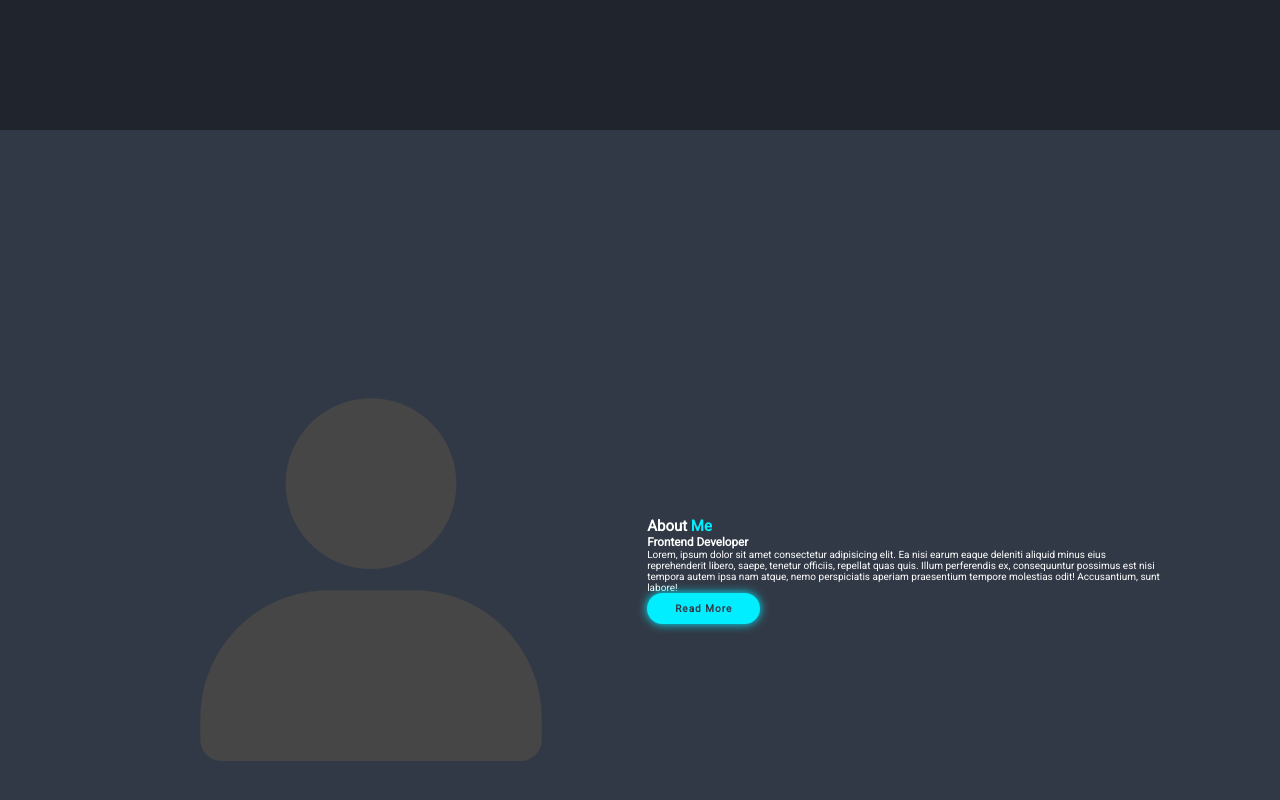
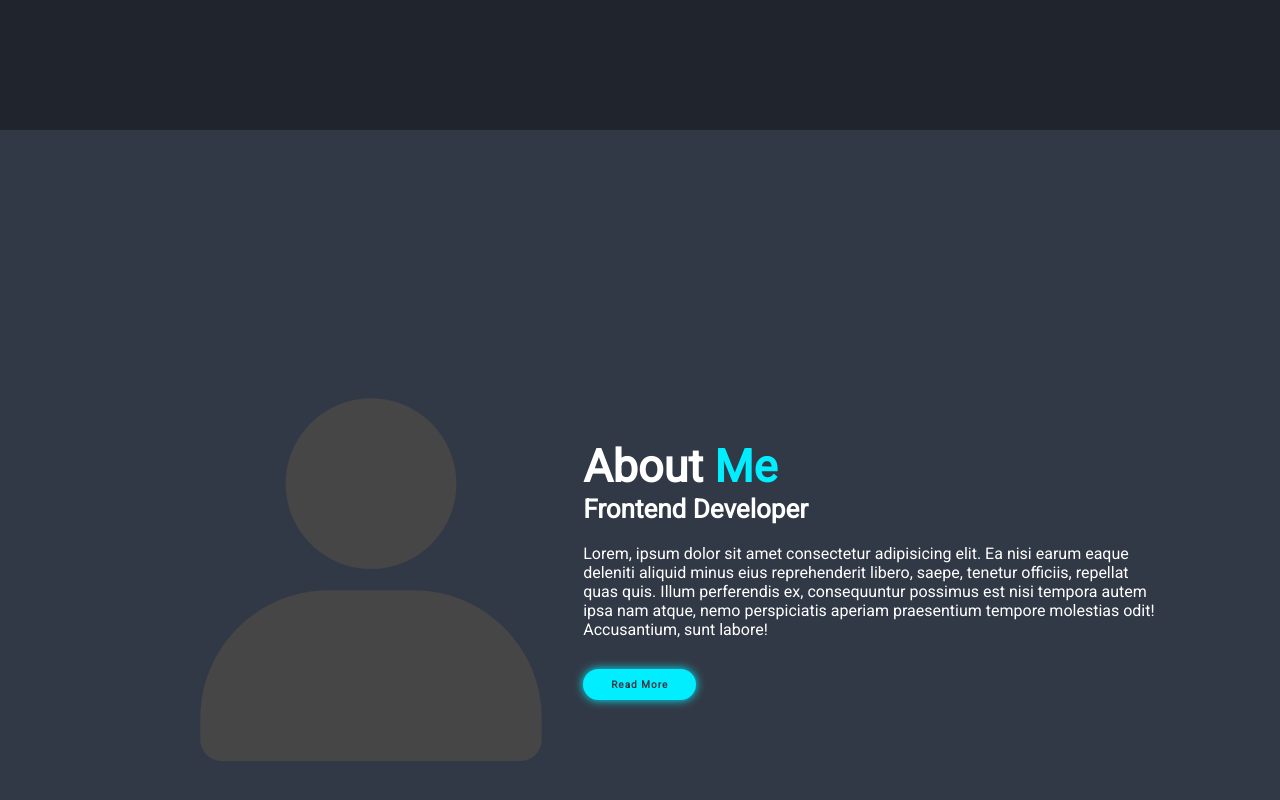
Before and after one commit to Chrissebah/Portfolio, a plain HTML site: page index.html in a window 1280 px wide. Shown: the part 670-1470 px from the top of the page. Drawn offline with nearby package versions, Linux system fonts and the light colour scheme; a script that the page names is missing.

Commit message:
Update styles.css

```diff
--- a/css/styles.css
+++ b/css/styles.css
@@ -179,3 +179,30 @@ span {
     gap: 2rem;
     background: var(--second-bg-color);
 }
+
+.about-img {
+    width: 35vw;
+
+}
+
+.heading {
+    text-align: center;
+    font-size: 4.5rem;
+}
+
+.about-content h2 {
+    text-align: left;
+    line-height: 1.2;
+
+}
+
+.about-content h3 {
+    font-size: 2.6rem;
+
+}
+
+.about-content p {
+    font-size: 1.6rem;
+    margin: 2rem 0 3rem;
+
+}
```
